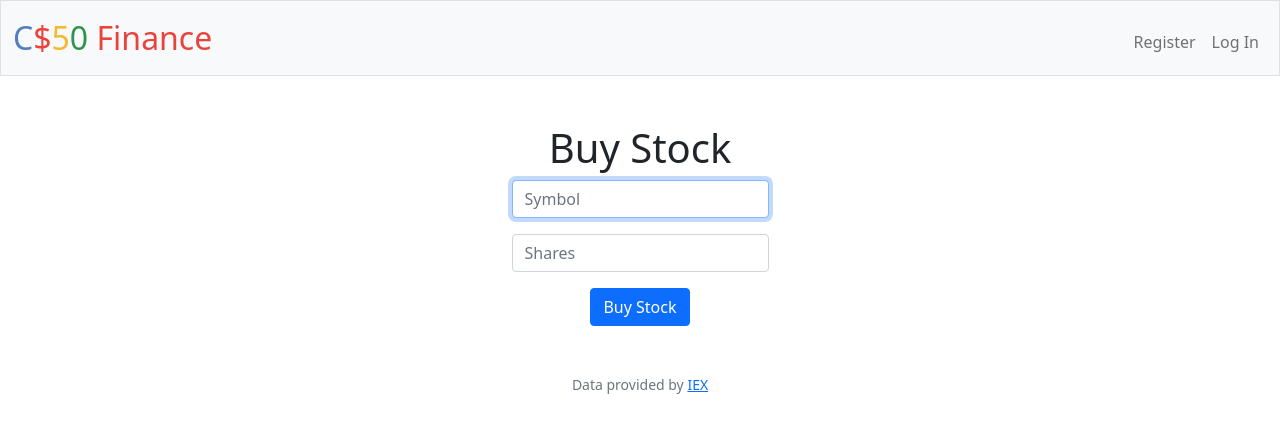
After one commit to Mackeriah/CS50, a Flask app: template week9/pset9/finance/templates/buy.html in a window 1280 px wide. The commit adds this page. Shown: the top 433 px of the page. Run offline with Flask 2, Linux system fonts and the light colour scheme; the template is opened without the code that fills it, so the values that code supplies are empty; some libraries are stand-ins or nearby versions.

Commit message:
making progress

```diff
--- a/week9/pset9/finance/app.py
+++ b/week9/pset9/finance/app.py
@@ -5,6 +5,9 @@ from flask import Flask, flash, redirect, render_template, request, session
 from flask_session import Session
 from tempfile import mkdtemp
 from werkzeug.security import check_password_hash, generate_password_hash
+
+# might not need this
+import datetime
 
 from helpers import apology, login_required, lookup, usd
 
@@ -50,7 +53,60 @@ def index():
 @login_required
 def buy():
     """Buy shares of stock"""
-    return apology("TODO")
+    if request.method == "GET":
+        return render_template("buy.html")
+
+    else:
+        symbol = request.form.get("symbol")
+        # cast to int otherwise it'll be handled as text?
+        shares = int(request.form.get("shares"))
+
+        # check that user entered a symbol
+        if not symbol:
+            return apology("No symbol entered")
+
+        # store in variable
+        stock = lookup(symbol.upper())
+
+        # check API to see if symbol exists
+        if stock == None:
+            return apology("Symbol not found")
+
+        # check that share is a positive int
+        if shares < 0:
+            return apology("Share cannot be zero or negative")
+
+        # check if user cannot afford shares at current price
+        # store transaction value
+        transaction_value = shares * stock["price"]
+
+        # get currently signed in user id
+        user_id = session["user_id"]
+
+        # store users current cash balance
+        # :id can be changed to ?
+        user_cash_db = db.execute("SELECT cash FROM users WHERE id = :id", id=user_id)
+        user_cash = user_cash_db[0]["cash"]
+
+        # check if user has enough!
+        if user_cash < transaction_value:
+            return apology("Insufficient funds")
+
+        # update tables with user's purchase
+        update_user_balance = user_cash - transaction_value
+        # update user table
+        db.execute("UPDATE users SET cash = ? WHERE id = ?", update_user_balance, user_id)
+        # update transaction table
+
+        # get date and time of stock purchase
+        date = datetime.datetime.now()
+        db.execute("INSERT INTO transactions (user_id, symbol, shares, price, date) VALUES (?, ?, ?, ?, ?)", user_id, stock["symbol"], shares, stock["price"], date)
+
+        # let user know successful transfer
+        flash("Share purchased!")
+
+        # return user to home
+        return redirect("/")
 
 
 @app.route("/history")
--- /dev/null
+++ b/week9/pset9/finance/templates/buy.html
@@ -0,0 +1,18 @@
+{% extends "layout.html" %}
+
+{% block title %}
+    Buy Stock
+{% endblock %}
+
+{% block main %}
+    <h1>Buy Stock</h1>
+    <form action="/buy" method="post">
+        <div class="mb-3">
+            <input autocomplete="off" autofocus class="form-control mx-auto w-auto" name="symbol" placeholder="Symbol" type="text">
+        </div>
+        <div class="mb-3">
+            <input autocomplete="off" autofocus class="form-control mx-auto w-auto" name="shares" placeholder="Shares" type="number">
+        </div>
+        <button class="btn btn-primary" type="submit">Buy Stock</button>
+    </form>
+{% endblock %}
--- a/week9/pset9/finance/templates/quoted.html
+++ b/week9/pset9/finance/templates/quoted.html
@@ -1,11 +1,11 @@
 {% extends "layout.html" %}
 
 {% block title %}
-    Quoted
+    Quoted Symbol
 {% endblock %}
 
 {% block main %}
-    <h1>Quote Response</h1>
+    <h1>Quote for submitted Symbol</h1>
     <h2>Name: {{ name }}</h2>
     <h2>Price: {{ price }}</h2>
     <h2>Symbol: {{ symbol }}</h2>
```
Also changed, not shown: week9/pset9/finance/finance.db, 2 other files.
